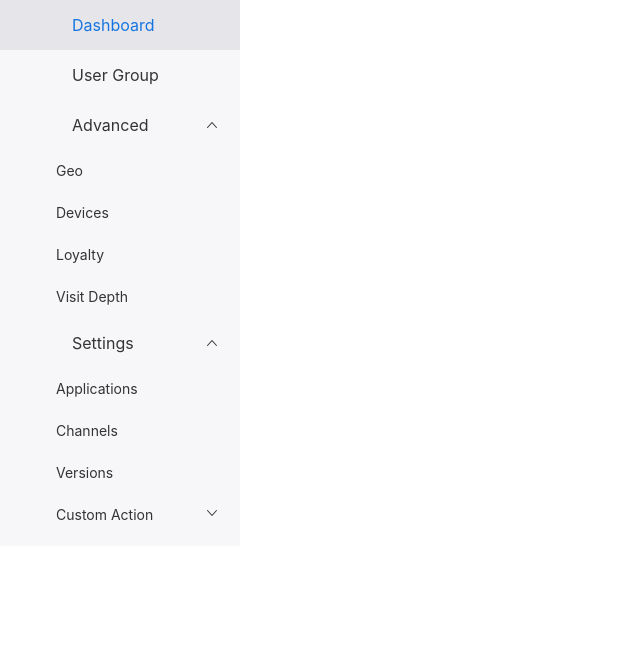
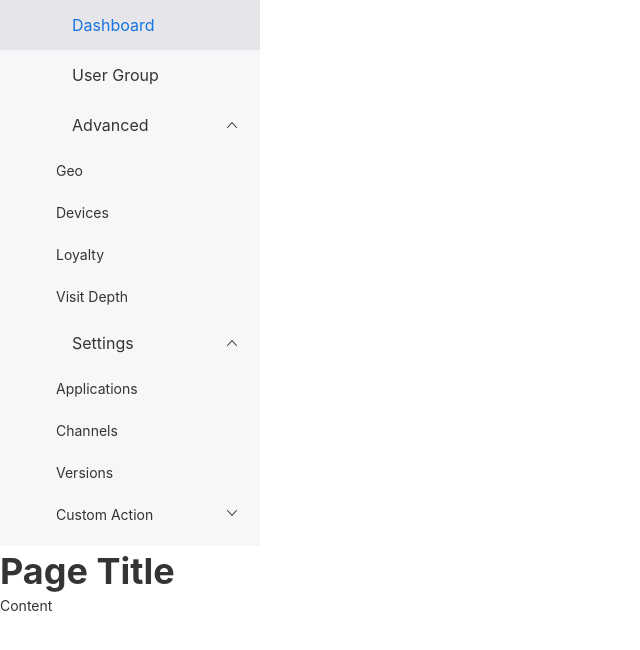
Before and after one commit to NotCJSBirdie/suite2022, a Next.js app: page / in a window 1280 px wide. Shown: the top 650 px of the page, without its empty margins (0-640 px from the left). Built offline with nearby package versions, Linux system fonts and the light colour scheme; some icons are missing.

Commit message:
added the finality of the rsuitejs ui library

```diff
--- a/pages/index.js
+++ b/pages/index.js
@@ -6,7 +6,12 @@ import DashboardIcon from "@rsuite/icons/Dashboard";
 import PeoplesIcon from "@rsuite/icons/Peoples";
 import TreeIcon from "@rsuite/icons/Tree";
 import GearIcon from "@rsuite/icons/Gear";
-import 'rsuite/dist/rsuite.min.css'
+import "rsuite/dist/rsuite.min.css";
+import styled from "styled-components";
+import { Container } from "rsuite";
+import { Sidebar } from "rsuite";
+import { Header } from "rsuite";
+import { Content } from "rsuite";
 
 export default function Home() {
   return (
@@ -17,7 +22,16 @@ export default function Home() {
         <link rel="icon" href="/favicon.ico" />
       </Head>
 
-      <div style={{ width: 240 }}>
+      <Container>
+        <Container>
+          <Sidebar
+            style={{
+              width: "20%",
+              display: "flex",
+              flexDirection: "column",
+            }}
+            collapsible
+          >
             <Sidenav defaultOpenKeys={["3", "4"]}>
               <Sidenav.Body>
                 <Nav activeKey="1">
@@ -45,7 +59,20 @@ export default function Home() {
                 </Nav>
               </Sidenav.Body>
             </Sidenav>
-      </div>
+          </Sidebar>
+        </Container>
+
+        <Container>
+          <Header>
+            <h2>Page Title</h2>
+          </Header>
+          <Content>Content</Content>
+        </Container>
+      </Container>
     </div>
   );
 }
+
+// const SideNav = styled.div`
+//   height: 100%;
+// `;
```
Also changed, not shown: 1 other file (tests, documents, lock files or other folders). Lines whose indentation alone changed are shown as unchanged.
